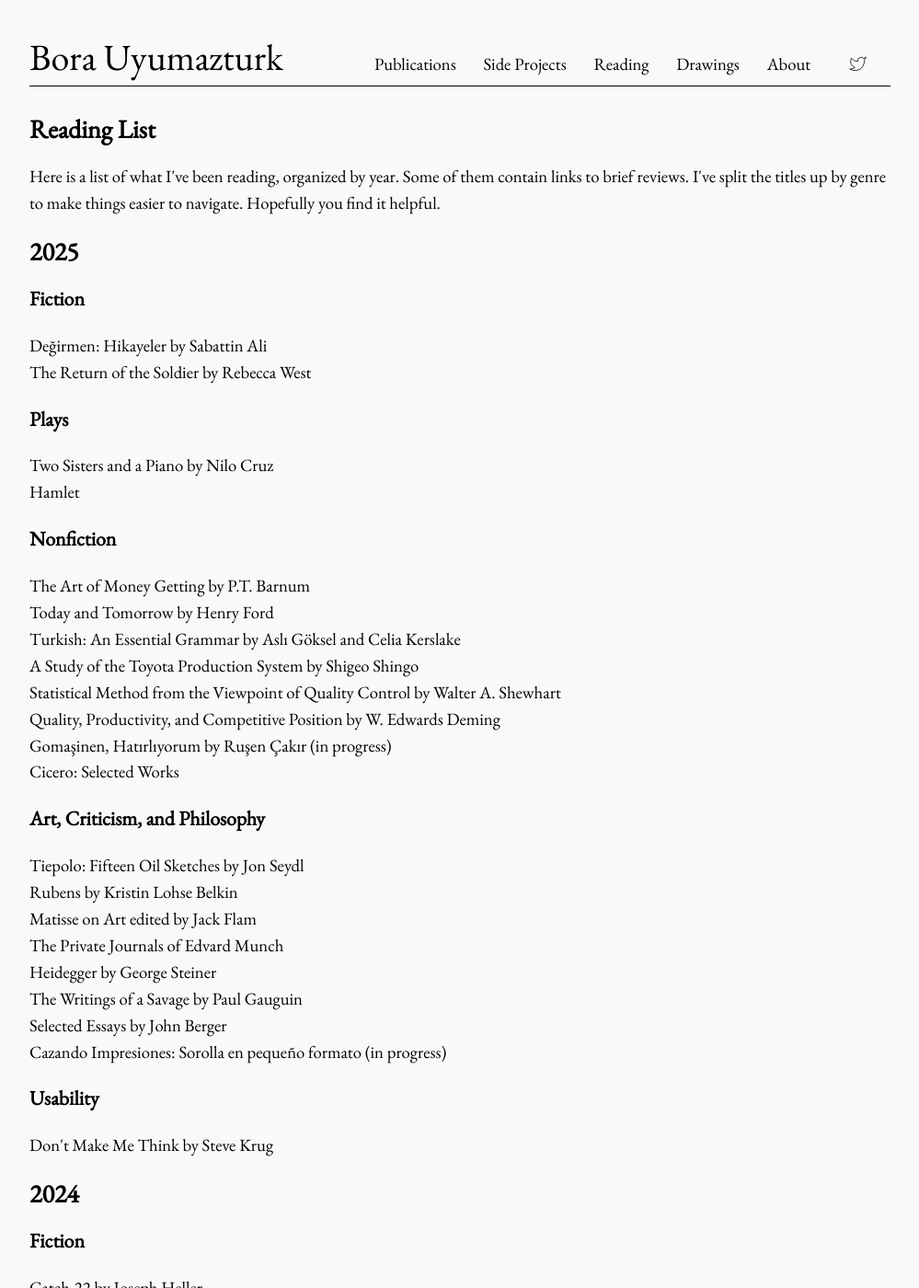
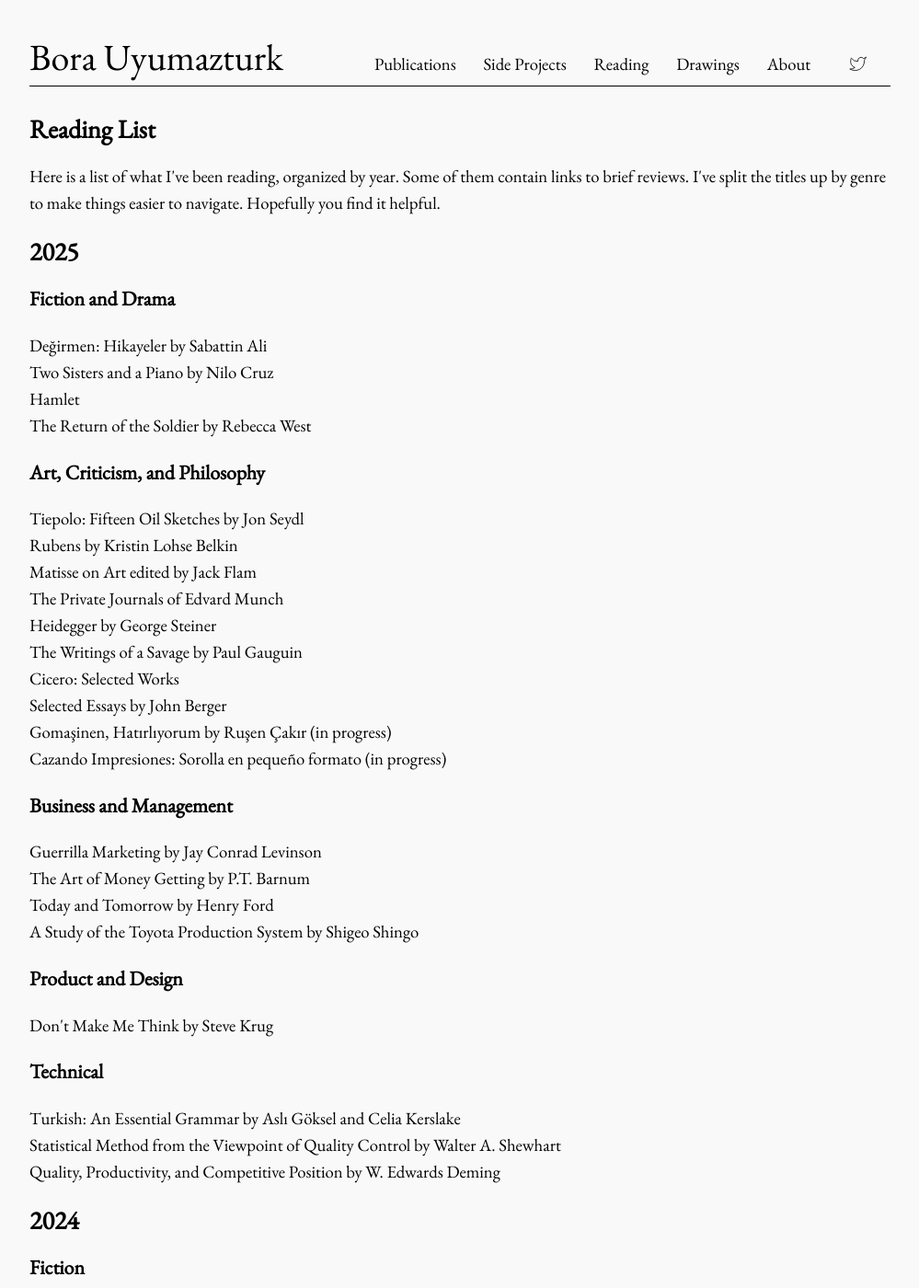
Before and after one commit to bora-uyumazturk/bora-uyumazturk.github.io, a Jekyll site: the page built from reading.html, in a window 1280 px wide and 1400 px high. Shown: the whole window at 92% size, without its empty margins (140-1139 px from the left). Built offline with Jekyll 4.4.1, drawn with Linux system fonts in a browser that asks for light colours; some of the changed lines change nothing that is shown.

Commit message:
Update reading.html

```diff
--- a/reading.html
+++ b/reading.html
@@ -14,26 +14,12 @@
 
   <h2>2025</h2>
 
-  <h3>Fiction</h3>
+  <h3>Fiction and Drama</h3>
 
   Değirmen: Hikayeler by Sabattin Ali <br>
+  Two Sisters and a Piano by Nilo Cruz <br>
+  Hamlet <br>
   The Return of the Soldier by Rebecca West
-
-  <h3>Plays</h3>
-
-  Two Sisters and a Piano by Nilo Cruz <br>
-  Hamlet
-
-  <h3>Nonfiction</h3>
-
-  The Art of Money Getting by P.T. Barnum <br>
-  Today and Tomorrow by Henry Ford <br>
-  Turkish: An Essential Grammar by Aslı Göksel and Celia Kerslake <br>
-  A Study of the Toyota Production System by Shigeo Shingo <br>
-  Statistical Method from the Viewpoint of Quality Control by Walter A. Shewhart <br>
-  Quality, Productivity, and Competitive Position by W. Edwards Deming <br>
-  Gomaşinen, Hatırlıyorum by Ruşen Çakır (in progress) <br>
-  Cicero: Selected Works
 
   <h3>Art, Criticism, and Philosophy</h3>
 
@@ -43,12 +29,27 @@
   The Private Journals of Edvard Munch <br>
   Heidegger by George Steiner <br>
   The Writings of a Savage by Paul Gauguin <br>
+  Cicero: Selected Works <br>
   Selected Essays by John Berger <br>
+  Gomaşinen, Hatırlıyorum by Ruşen Çakır (in progress) <br>
   Cazando Impresiones: Sorolla en pequeño formato (in progress)
 
-  <h3>Usability</h3>
+  <h3>Business and Management</h3>
+
+  Guerrilla Marketing by Jay Conrad Levinson <br>
+  The Art of Money Getting by P.T. Barnum <br>
+  Today and Tomorrow by Henry Ford <br>
+  A Study of the Toyota Production System by Shigeo Shingo
+
+  <h3>Product and Design</h3>
 
   Don't Make Me Think by Steve Krug
+
+  <h3>Technical</h3>
+
+  Turkish: An Essential Grammar by Aslı Göksel and Celia Kerslake <br>
+  Statistical Method from the Viewpoint of Quality Control by Walter A. Shewhart <br>
+  Quality, Productivity, and Competitive Position by W. Edwards Deming
 
   <h2>2024</h2>
 
```
